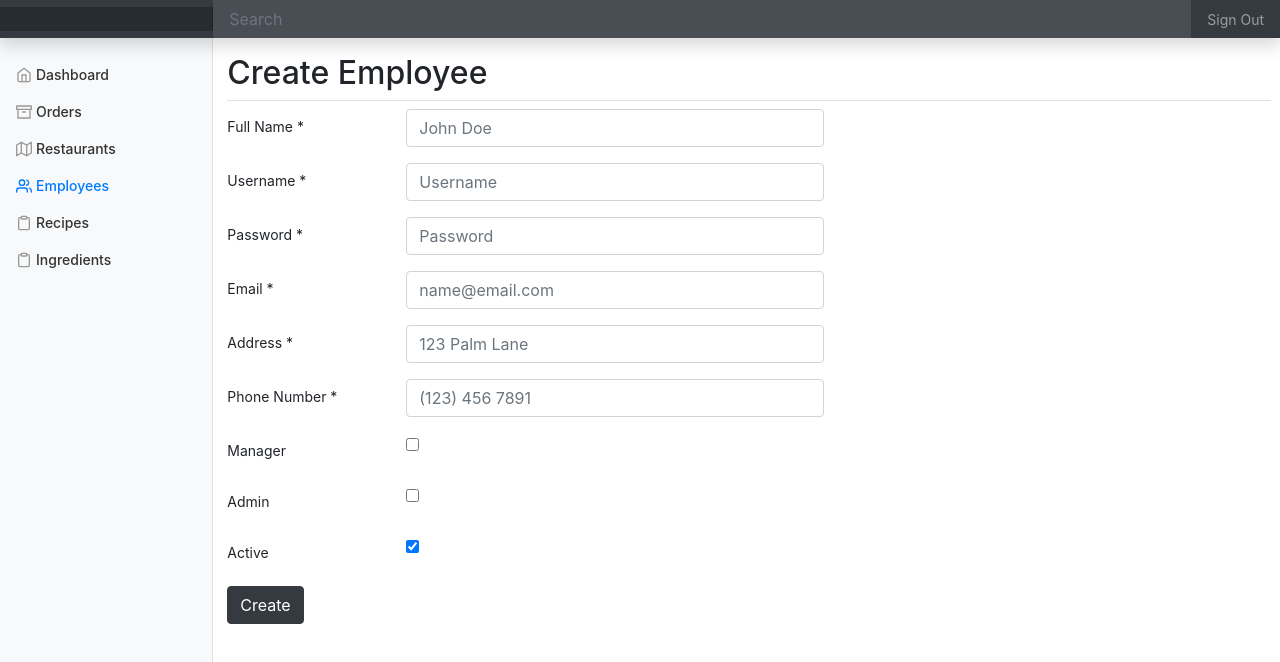
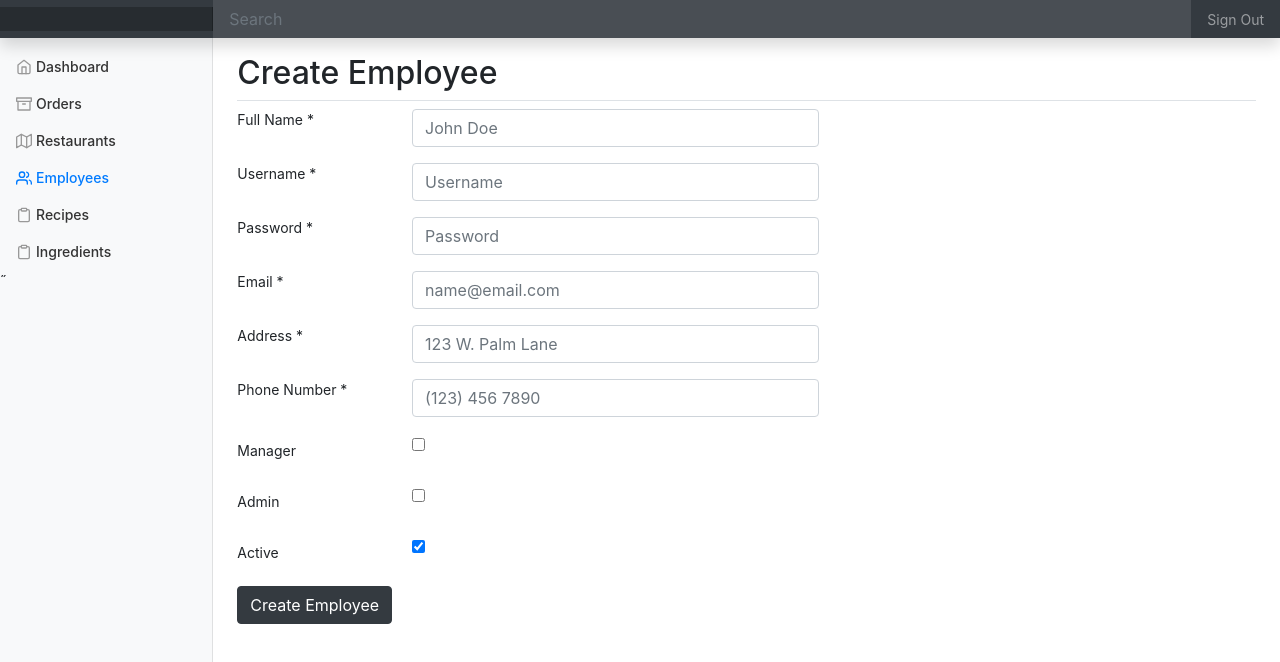
Before and after one commit to MacroSacramento/OpenRMS, a React (Create React App) app in the folder client/: page /admin/employees/create in a window 1280 px wide. Shown: the top 662 px of the page. Built offline with nearby package versions, Linux system fonts and the light colour scheme.

Commit message:
Removed most react-bootstrap components

```diff
--- a/client/src/components/admin/admin.js
+++ b/client/src/components/admin/admin.js
@@ -1,5 +1,4 @@
 import React, { Component } from 'react'
-import { Container, Row } from 'react-bootstrap'
 import { Switch, Route } from 'react-router-dom'
 import Feather from 'feather-icons'
 import '../../styles/admin/admin.scss'
@@ -51,10 +50,10 @@ export default class Admin extends Component {
     return (
       <>
         <AdminNav {...this.props} />
-        <Container fluid="true">
-          <Row>
+        <div className="container-fluid">
+          <div className="row">
             <AdminSideBar {...this.props} />
-            <main role="main" className="col-md-9 ml-sm-auto col-lg-10 pt-3 px-4">
+            <main role="main" className="col-md-10 ml-sm-auto col-lg-10 pt-3 px-4">
               <Switch>
                 <Route exact path={path} component={Home} />
 
@@ -106,8 +105,8 @@ export default class Admin extends Component {
 
               </Switch>
             </main>
-          </Row>
-        </Container>
+          </div>
+        </div>
       </>
     )
   }
--- a/client/src/components/admin/admin_sidebar.jsx
+++ b/client/src/components/admin/admin_sidebar.jsx
@@ -1,25 +1,21 @@
 import React, { Component } from 'react'
-import { Col, Nav } from 'react-bootstrap'
 import { NavLink } from 'react-router-dom'
 
 export default class AdminSideBar extends Component {
   render() {
     const { url } = this.props.match
     return (
-      <Col md="2" className="d-none d-md-block bg-light sidebar">
-        <div className="sidebar-sticky">
-          <Nav className="flex-column">
-            <Nav.Item>
+      <>
+        <div className="d-none d-md-block bg-light sidebar col-md-2 sidebar-sticky flex-column nav-item">
           <NavLink exact to={`${url}`} className="nav-link"><span data-feather="home"></span>Dashboard</NavLink>
           <NavLink to={`${url}/orders`} className="nav-link"><span data-feather="archive"></span>Orders</NavLink>
           <NavLink to={`${url}/restaurants`} className="nav-link"><span data-feather="map"></span>Restaurants</NavLink>
           <NavLink to={{ pathname: `${url}/employees`, state: { showSuccessAlert: false } }} className="nav-link"><span data-feather="users"></span>Employees</NavLink>
           <NavLink to={`${url}/recipes`} className="nav-link"><span data-feather="clipboard"></span>Recipes</NavLink>
-              <NavLink to={`${url}/ingredients`} className="nav-link"><span data-feather="clipboard"></span>Ingredients</NavLink>
-            </Nav.Item>
-          </Nav>
+          <NavLink to={`${url}/ingredients`} className="nav-link"><span data-feather="clipboard"></span>Ingredients</NavLink>˝
       </div>
-      </Col>
+
+      </>
     )
   }
 }
--- a/client/src/components/admin/employees/employees_create.jsx
+++ b/client/src/components/admin/employees/employees_create.jsx
@@ -1,6 +1,5 @@
 import axios from 'axios'
 import React, { Component } from 'react'
-import { Form, Col, Row, Button } from 'react-bootstrap'
 
 export default class CreateEmployee extends Component {
 
@@ -22,7 +21,7 @@ export default class CreateEmployee extends Component {
   }
 
   componentDidMount() {
-    document.title = 'Create Employee' + process.env.REACT_APP_RESTAURANT_TITLE
+    document.title = 'Create Employee | ' + process.env.REACT_APP_RESTAURANT_NAME
   }
 
   handleChange(event) {
@@ -63,76 +62,83 @@ export default class CreateEmployee extends Component {
     return (
       <>
         <h1 className="h2 border-bottom pb-2">Create Employee</h1>
-        <Form onSubmit={this.handleSubmit}>
-          <Form.Group as={Row} controlId="formControlName">
-            <Form.Label column sm={2}>Full Name *</Form.Label>
-            <Col sm={5}>
-              <Form.Control type="text" value={this.state.formControlName} onChange={this.handleChange} placeholder="John Doe" required />
-            </Col>
-          </Form.Group>
 
-          <Form.Group as={Row} controlId="formControlUsername">
-            <Form.Label column sm={2}>Username *</Form.Label>
-            <Col sm={5}>
-              <Form.Control type="text" value={this.state.formControlUsername} onChange={this.handleChange} placeholder="Username" required />
-            </Col>
-          </Form.Group>
+        <form onSubmit={this.handleSubmit}>
+          <div className="form-group row">
+            <label htmlFor="formControlName" className="col-sm-2">Full Name *</label>
+            <div className="col-sm-5">
+              <input type="text" id="formControlName" className="form-control" placeholder="John Doe" required="true" value={this.state.formControlName} onChange={this.handleChange} />
+            </div>
+          </div>
 
-          <Form.Group as={Row} controlId="formControlPassword">
-            <Form.Label column sm={2}>Password *</Form.Label>
-            <Col sm={5}>
-              <Form.Control type="password" value={this.state.formControlPassword} onChange={this.handleChange} placeholder="Password" required />
-            </Col>
-          </Form.Group>
+          <div className="form-group row">
+            <label htmlFor="formControlUsername" className="col-sm-2">Username *</label>
+            <div className="col-sm-5">
+              <input type="text" id="formControlUsername" className="form-control" placeholder="Username" required="true" value={this.state.formControlUsername} onChange={this.handleChange} />
+            </div>
+          </div>
 
-          <Form.Group as={Row} controlId="formControlEmail">
-            <Form.Label column sm={2}>Email *</Form.Label>
-            <Col sm={5}>
-              <Form.Control type="email" value={this.state.formControlEmail} onChange={this.handleChange} placeholder="name@email.com" required />
-            </Col>
-          </Form.Group>
+          <div className="form-group row">
+            <label htmlFor="formControlPassword" className="col-sm-2">Password *</label>
+            <div className="col-sm-5">
+              <input type="password" id="formControlPassword" className="form-control" placeholder="Password" required="true" value={this.state.formControlPassword} onChange={this.handleChange} />
+            </div>
+          </div>
 
-          <Form.Group as={Row} controlId="formControlAddress">
-            <Form.Label column sm={2}>Address *</Form.Label>
-            <Col sm={5}>
-              <Form.Control type="text" value={this.state.formControlAddress} onChange={this.handleChange} placeholder="123 Palm Lane" required />
-            </Col>
-          </Form.Group>
+          <div className="form-group row">
+            <label htmlFor="formControlEmail" className="col-sm-2">Email *</label>
+            <div className="col-sm-5">
+              <input type="email" id="formControlEmail" className="form-control" placeholder="name@email.com" required="true" value={this.state.formControlEmail} onChange={this.handleChange} />
+            </div>
+          </div>
 
-          <Form.Group as={Row} controlId="formControlTel">
-            <Form.Label column sm={2}>Phone Number *</Form.Label>
-            <Col sm={5}>
-              <Form.Control type="tel" value={this.state.formControlTel} onChange={this.handleChange} placeholder="(123) 456 7891" pattern="^[\+]?[(]?[0-9]{3}[)]?[-\s\.]?[0-9]{3}[-\s\.]?[0-9]{4,6}$" required />
-            </Col>
-          </Form.Group>
+          <div className="form-group row">
+            <label htmlFor="formControlAddress" className="col-sm-2">Address *</label>
+            <div className="col-sm-5">
+              <input type="text" id="formControlAddress" className="form-control" placeholder="123 W. Palm Lane" required="true" value={this.state.formControlAddress} onChange={this.handleChange} />
+            </div>
+          </div>
 
-          <Form.Group as={Row} controlId="formControlManager">
-            <Form.Label column sm={2}>Manager</Form.Label>
-            <Col sm={1}>
-              <Form.Check checked={this.state.formControlManager} onChange={this.handleChange} aria-label="is Manager?" />
-            </Col>
-          </Form.Group>
+          <div className="form-group row">
+            <label htmlFor="formControlTel" className="col-sm-2">Phone Number *</label>
+            <div className="col-sm-5">
+              <input type="text" id="formControlTel" className="form-control" placeholder="(123) 456 7890" required="true" pattern="^[\+]?[(]?[0-9]{3}[)]?[-\s\.]?[0-9]{3}[-\s\.]?[0-9]{4,6}$" value={this.state.formControlTel} onChange={this.handleChange} />
+            </div>
+          </div>
 
-          <Form.Group as={Row} controlId="formControlAdmin">
-            <Form.Label column sm={2}>Admin</Form.Label>
-            <Col sm={1}>
-              <Form.Check checked={this.state.formControlAdmin} onChange={this.handleChange} aria-label="is Admin?" />
-            </Col>
-          </Form.Group>
+          <div className="form-group row">
+            <label htmlFor="formControlManager" className="form-label col-form-label col-sm-2">Manager</label>
+            <div className="col-sm-1">
+              <div class="form-check">
+                <input type="checkbox" id="formControlManager" className="form-check-input position-static" checked={this.state.formControlManager} onChange={this.handleChange}/>
+              </div>
+            </div>
+          </div>
 
-          <Form.Group as={Row} controlId="formControlActive">
-            <Form.Label column sm={2}>Active</Form.Label>
-            <Col sm={1}>
-              <Form.Check checked={this.state.formControlActive} onChange={this.handleChange} aria-label="is Active?" />
-            </Col>
-          </Form.Group>
+          <div className="form-group row">
+            <label htmlFor="formControlAdmin" className="form-label col-form-label col-sm-2">Admin</label>
+            <div className="col-sm-1">
+              <div class="form-check">
+                <input type="checkbox" id="formControlAdmin" className="form-check-input position-static" checked={this.state.formControlAdmin} onChange={this.handleChange}/>
+              </div>
+            </div>
+          </div>
 
-          <Form.Group as={Row}>
-            <Col sm={1}>
-              <Button variant="dark" type="submit">Create</Button>
-            </Col>
-          </Form.Group>
-        </Form>
+          <div className="form-group row">
+            <label htmlFor="formControlActive" className="form-label col-form-label col-sm-2">Active</label>
+            <div className="col-sm-1">
+              <div class="form-check">
+                <input type="checkbox" id="formControlActive" className="form-check-input position-static" checked={this.state.formControlActive} onChange={this.handleChange}/>
+              </div>
+            </div>
+          </div>
+
+          <div className="form-group row">
+            <div className="col-sm-1">
+              <input type="button" type="submit" value="Create Employee" className="btn btn-dark" />
+            </div>
+          </div>
+        </form>
       </>
     )
   }
--- a/client/src/components/admin/employees/employees_edit.jsx
+++ b/client/src/components/admin/employees/employees_edit.jsx
@@ -1,7 +1,6 @@
 import Axios from 'axios'
 import { withRouter } from 'react-router-dom'
 import React, { Component } from 'react'
-import { Form, Col, Row, Button, Alert } from 'react-bootstrap'
 
 class EditEmployee extends Component {
 
@@ -43,7 +42,7 @@ class EditEmployee extends Component {
           formControlAdmin: this.state.employeeData.isAdmin,
           formControlActive: this.state.employeeData.isActive
         })
-        document.title = `Edit ${this.state.employeeData.name}` + process.env.REACT_APP_RESTAURANT_TITLE
+        document.title = `Edit ${this.state.employeeData.name} | ` + process.env.REACT_APP_RESTAURANT_NAME
       })
 
   }
@@ -86,83 +85,89 @@ class EditEmployee extends Component {
     if (this.state.employeeData !== null) {
       return (
         <>
-          <h1 className="h2 border-bottom pb-2">Edit Employee</h1>
-          <Form onSubmit={this.handleSubmit}>
-            <Form.Group as={Row} controlId="formControlName">
-              <Form.Label column sm={2}>Full Name *</Form.Label>
-              <Col sm={5}>
-                <Form.Control type="text" value={this.state.formControlName} onChange={this.handleChange} placeholder="John Doe" required />
-              </Col>
-            </Form.Group>
+          <h1 className="h2 border-bottom pb-2">Update Employee</h1>
+          <form onSubmit={this.handleSubmit}>
+          <div className="form-group row">
+            <label htmlFor="formControlName" className="col-sm-2">Full Name *</label>
+            <div className="col-sm-5">
+              <input type="text" id="formControlName" className="form-control" placeholder="John Doe" value={this.state.formControlName} onChange={this.handleChange} />
+            </div>
+          </div>
 
-            <Form.Group as={Row} controlId="formControlUsername">
-              <Form.Label column sm={2}>Username *</Form.Label>
-              <Col sm={5}>
-                <Form.Control type="text" value={this.state.formControlUsername} onChange={this.handleChange} placeholder="Username" required />
-              </Col>
-            </Form.Group>
+          <div className="form-group row">
+            <label htmlFor="formControlUsername" className="col-sm-2">Username *</label>
+            <div className="col-sm-5">
+              <input type="text" id="formControlUsername" className="form-control" placeholder="Username" value={this.state.formControlUsername} onChange={this.handleChange} />
+            </div>
+          </div>
 
-            <Form.Group as={Row} controlId="formControlPassword">
-              <Form.Label column sm={2}>Password</Form.Label>
-              <Col sm={5}>
-                <Form.Control type="password" value={this.state.formControlPassword} onChange={this.handleChange} placeholder="Password" />
-              </Col>
-            </Form.Group>
+          <div className="form-group row">
+            <label htmlFor="formControlPassword" className="col-sm-2">Password *</label>
+            <div className="col-sm-5">
+              <input type="password" id="formControlPassword" className="form-control" placeholder="Password" value={this.state.formControlPassword} onChange={this.handleChange} />
+            </div>
+          </div>
 
-            <Form.Group as={Row} controlId="formControlEmail">
-              <Form.Label column sm={2}>Email *</Form.Label>
-              <Col sm={5}>
-                <Form.Control type="email" value={this.state.formControlEmail} onChange={this.handleChange} placeholder="name@email.com" required />
-              </Col>
-            </Form.Group>
+          <div className="form-group row">
+            <label htmlFor="formControlEmail" className="col-sm-2">Email *</label>
+            <div className="col-sm-5">
+              <input type="email" id="formControlEmail" className="form-control" placeholder="name@email.com" value={this.state.formControlEmail} onChange={this.handleChange} />
+            </div>
+          </div>
 
-            <Form.Group as={Row} controlId="formControlAddress">
-              <Form.Label column sm={2}>Address *</Form.Label>
-              <Col sm={5}>
-                <Form.Control type="text" value={this.state.formControlAddress} onChange={this.handleChange} placeholder="123 Palm Lane" required />
-              </Col>
-            </Form.Group>
+          <div className="form-group row">
+            <label htmlFor="formControlAddress" className="col-sm-2">Address *</label>
+            <div className="col-sm-5">
+              <input type="text" id="formControlAddress" className="form-control" placeholder="123 W. Palm Lane" value={this.state.formControlAddress} onChange={this.handleChange} />
+            </div>
+          </div>
 
-            <Form.Group as={Row} controlId="formControlTel">
-              <Form.Label column sm={2}>Phone Number *</Form.Label>
-              <Col sm={5}>
-                <Form.Control type="tel" value={this.state.formControlTel} onChange={this.handleChange} placeholder="(123) 456 7891" pattern="^[\+]?[(]?[0-9]{3}[)]?[-\s\.]?[0-9]{3}[-\s\.]?[0-9]{4,6}$" required />
-              </Col>
-            </Form.Group>
+          <div className="form-group row">
+            <label htmlFor="formControlTel" className="col-sm-2">Phone Number *</label>
+            <div className="col-sm-5">
+              <input type="text" id="formControlTel" className="form-control" placeholder="(123) 456 7890" pattern="^[\+]?[(]?[0-9]{3}[)]?[-\s\.]?[0-9]{3}[-\s\.]?[0-9]{4,6}$" value={this.state.formControlTel} onChange={this.handleChange} />
+            </div>
+          </div>
 
-            <Form.Group as={Row} controlId="formControlManager">
-              <Form.Label column sm={2}>Manager</Form.Label>
-              <Col sm={1}>
-                <Form.Check checked={this.state.formControlManager} onChange={this.handleChange} aria-label="is Manager?" />
-              </Col>
-            </Form.Group>
+          <div className="form-group row">
+            <label htmlFor="formControlManager" className="form-label col-form-label col-sm-2">Manager</label>
+            <div className="col-sm-1">
+              <div class="form-check">
+                <input type="checkbox" id="formControlManager" className="form-check-input position-static" checked={this.state.formControlManager} onChange={this.handleChange}/>
+              </div>
+            </div>
+          </div>
 
-            <Form.Group as={Row} controlId="formControlAdmin">
-              <Form.Label column sm={2}>Admin</Form.Label>
-              <Col sm={1}>
-                <Form.Check checked={this.state.formControlAdmin} onChange={this.handleChange} aria-label="is Admin?" />
-              </Col>
-            </Form.Group>
+          <div className="form-group row">
+            <label htmlFor="formControlAdmin" className="form-label col-form-label col-sm-2">Admin</label>
+            <div className="col-sm-1">
+              <div class="form-check">
+                <input type="checkbox" id="formControlAdmin" className="form-check-input position-static" checked={this.state.formControlAdmin} onChange={this.handleChange}/>
+              </div>
+            </div>
+          </div>
 
-            <Form.Group as={Row} controlId="formControlActive">
-              <Form.Label column sm={2}>Active</Form.Label>
-              <Col sm={1}>
-                <Form.Check checked={this.state.formControlActive} onChange={this.handleChange} aria-label="is Active?" />
-              </Col>
-            </Form.Group>
+          <div className="form-group row">
+            <label htmlFor="formControlActive" className="form-label col-form-label col-sm-2">Active</label>
+            <div className="col-sm-1">
+              <div class="form-check">
+                <input type="checkbox" id="formControlActive" className="form-check-input position-static" checked={this.state.formControlActive} onChange={this.handleChange}/>
+              </div>
+            </div>
+          </div>
 
-            <Form.Group as={Row}>
-              <Col sm={1}>
-                <Button variant="dark" type="submit">Update</Button>
-              </Col>
-            </Form.Group>
-          </Form>
+          <div className="form-group row">
+            <div className="col-sm-1">
+              <input type="button" type="submit" value="Update Employee" className="btn btn-dark" />
+            </div>
+          </div>
+        </form>
         </>
       )
     } else if(this.state.isLoading){
       return (<></>)
     } else {
-      return <Alert variant="danger">An error has occurred.</Alert>
+      return <div className="alert alert-danger">An error has occurred.</div>
     }
   }
 }
--- a/client/src/components/admin/ingredients/ingredients_create.jsx
+++ b/client/src/components/admin/ingredients/ingredients_create.jsx
@@ -11,7 +11,7 @@ export default class CreateIngredient extends Component {
   }
 
   componentDidMount() {
-    document.title = "Create Ingredient" + process.env.REACT_APP_RESTAURANT_TITLE
+    document.title = "Create Ingredient | " + process.env.REACT_APP_RESTAURANT_NAME
   }
 
   render(){
--- a/client/src/components/admin/restaurants/restaurant_edit.jsx
+++ b/client/src/components/admin/restaurants/restaurant_edit.jsx
@@ -12,7 +12,7 @@ class RestaurantEdit extends Component {
   componentDidMount() {
     const { id } = this.props.match.params
     Axios.get('/api/admin/restaurants', { params: { _id: id } })
-      .then(res => document.title = `${res.data.name}` + process.env.REACT_APP_RESTAURANT_TITLE)
+      .then(res => document.title = `${res.data.name}` + process.env.REACT_APP_RESTAURANT_NAME)
     Axios.post('')
   }
 
--- a/client/src/components/admin/restaurants/restaurant_order_list.jsx
+++ b/client/src/components/admin/restaurants/restaurant_order_list.jsx
@@ -19,7 +19,7 @@ class RestaurantOrderList extends Component {
         params: { _id: this.props.match.params.id }
       })
       .then((res) => {
-        document.title = `${res.data.name} Orders` + process.env.REACT_APP_RESTAURANT_TITLE
+        document.title = `${res.data.name} Orders | ` + process.env.REACT_APP_RESTAURANT_NAME
         this.setState({ orders: res.data.orders })
       })
   }
```
Also changed, not shown: client/src/components/admin/admin_navbar.jsx (+7 -10 lines), client/src/components/admin/employees/employees.jsx (+9 -6 lines). Lines whose indentation alone changed are shown as unchanged.
